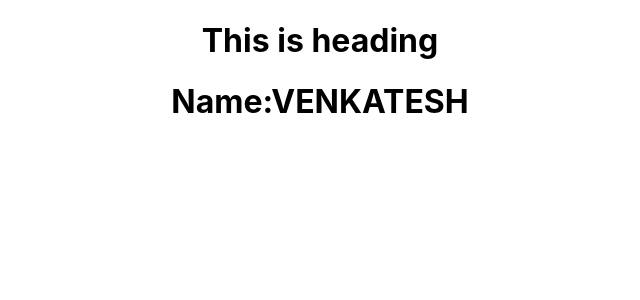
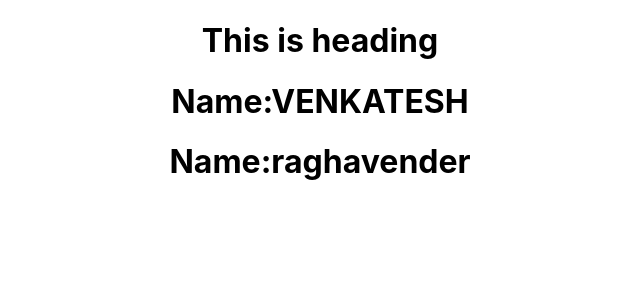
Before and after one commit to manjunadhb/rrep1, a React (Create React App) app: page / in a window 1280 px wide. Shown: the top 300 px of the page, without its empty margins (320-960 px from the left). Built offline with nearby package versions, Linux system fonts and the light colour scheme.

Commit message:
added name

```diff
--- a/src/App.js
+++ b/src/App.js
@@ -6,6 +6,7 @@ function App() {
     <div className="App">
       <h1>This is heading</h1>
       <h1>Name:VENKATESH</h1>
+      <h1>Name:raghavender</h1>
     </div>
   );
 }
```
